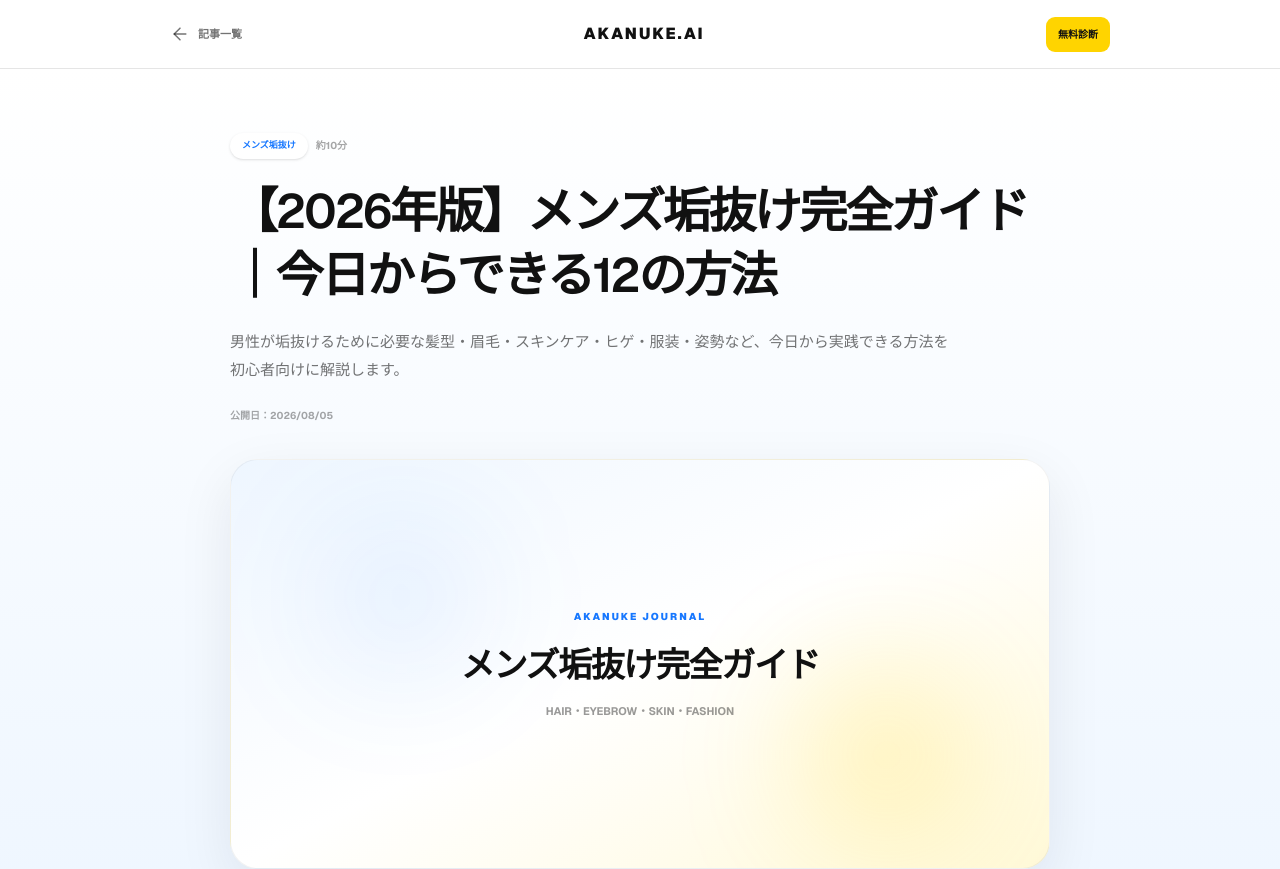
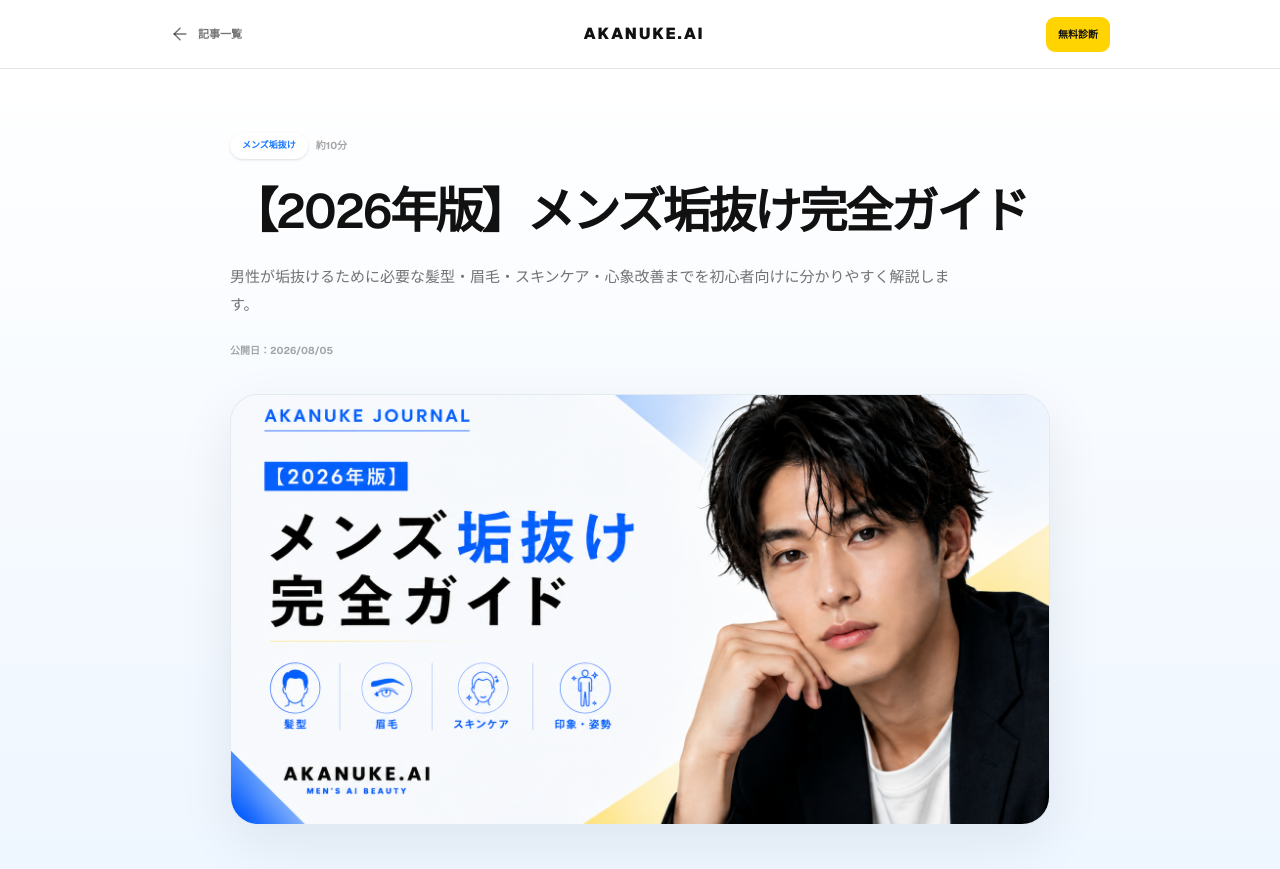
Before and after one commit to mori10tech/akanuke-ai, a Next.js app: page /articles/mens-akanuke-guide in a window 1280 px wide. Shown: the top 869 px of the page. Built offline with nearby package versions, Linux system fonts and the light colour scheme.

Commit message:
"feat: 記事詳細ページにアイキャッチ画像を追加"

```diff
--- a/app/articles/[slug]/page.tsx
+++ b/app/articles/[slug]/page.tsx
@@ -1,4 +1,5 @@
 import type { Metadata } from "next";
+import Image from "next/image";
 import Link from "next/link";
 import { notFound } from "next/navigation";
 import {
@@ -319,24 +320,16 @@ export default async function ArticleDetailPage({
               )}
             </div>
 
-            <div className="relative mt-9 flex aspect-[16/8] items-center justify-center overflow-hidden rounded-[28px] border border-black/5 bg-gradient-to-br from-[#EEF6FF] via-white to-[#FFF9D9] shadow-[0_18px_55px_rgba(15,23,42,0.08)]">
-              <div className="absolute left-[12%] top-[16%] h-36 w-36 rounded-full bg-[#1677FF]/10 blur-3xl" />
-              <div className="absolute bottom-[8%] right-[10%] h-40 w-40 rounded-full bg-[#FFD400]/25 blur-3xl" />
-
-              <div className="relative px-8 text-center">
-                <p className="text-[10px] font-black tracking-[0.2em] text-[#1677FF]">
-                  AKANUKE JOURNAL
-                </p>
-
-                <p className="mt-4 text-[24px] font-semibold tracking-[-0.04em] sm:text-[34px]">
-                  メンズ垢抜け完全ガイド
-                </p>
-
-                <p className="mt-3 text-[11px] font-bold text-black/40">
-                  HAIR・EYEBROW・SKIN・FASHION
-                </p>
-              </div>
-            </div>
+            <div className="relative mt-9 aspect-[1200/630] overflow-hidden rounded-[28px] border border-black/5 bg-[#EEF6FF] shadow-[0_18px_55px_rgba(15,23,42,0.08)]">
+  <Image
+    src={article.image}
+    alt={article.title}
+    fill
+    priority
+    sizes="(max-width: 767px) 100vw, 860px"
+    className="object-cover"
+  />
+</div>
           </div>
         </header>
 
--- a/app/articles/page.tsx
+++ b/app/articles/page.tsx
@@ -1,3 +1,4 @@
+import Image from "next/image";
 import Link from "next/link";
 import { getAllArticles } from "../../data/articles";
 
@@ -95,20 +96,15 @@ export default function ArticlesPage() {
   href={`/articles/${article.slug}`}
   className="group block overflow-hidden rounded-[24px] border border-black/10 bg-white shadow-[0_10px_34px_rgba(15,23,42,0.05)] transition hover:-translate-y-1 hover:shadow-[0_18px_46px_rgba(15,23,42,0.09)]"
 >
-              <div className="relative flex aspect-[16/9] items-center justify-center overflow-hidden bg-gradient-to-br from-[#EEF6FF] via-white to-[#FFF9D9]">
-                <div className="absolute left-[14%] top-[18%] h-24 w-24 rounded-full bg-[#1677FF]/10 blur-2xl" />
-                <div className="absolute bottom-[10%] right-[12%] h-28 w-28 rounded-full bg-[#FFD400]/20 blur-2xl" />
-
-                <div className="relative px-6 text-center">
-                  <span className="inline-flex rounded-full bg-white px-3 py-1.5 text-[9px] font-black tracking-[0.1em] text-[#1677FF] shadow-sm">
-                    {article.category}
-                  </span>
-
-                  <p className="mt-4 text-[13px] font-black tracking-[0.14em] text-[#111111]">
-                    AKANUKE JOURNAL
-                  </p>
-                </div>
-              </div>
+              <div className="relative aspect-[1200/630] overflow-hidden bg-[#EEF6FF]">
+  <Image
+    src={article.image}
+    alt={article.title}
+    fill
+    sizes="(max-width: 767px) 100vw, 560px"
+    className="object-cover transition duration-500 group-hover:scale-[1.02]"
+  />
+</div>
 
               <div className="p-5 sm:p-6">
                 <div className="flex flex-wrap items-center gap-x-3 gap-y-2 text-[10px] font-bold text-black/35">
--- a/data/articles.ts
+++ b/data/articles.ts
@@ -14,9 +14,9 @@ export const articles: Article[] = [
   {
     slug: "mens-akanuke-guide",
     title:
-      "【2026年版】メンズ垢抜け完全ガイド｜今日からできる12の方法",
+      "【2026年版】メンズ垢抜け完全ガイド",
     description:
-      "男性が垢抜けるために必要な髪型・眉毛・スキンケア・ヒゲ・服装・姿勢など、今日から実践できる方法を初心者向けに解説します。",
+      "男性が垢抜けるために必要な髪型・眉毛・スキンケア・心象改善までを初心者向けに分かりやすく解説します。",
     category: "メンズ垢抜け",
     publishedAt: "2026-08-05",
     readingTime: "約10分",
```
Also changed, not shown: public/articles/mens-akanuke-guide.jpg (added).
